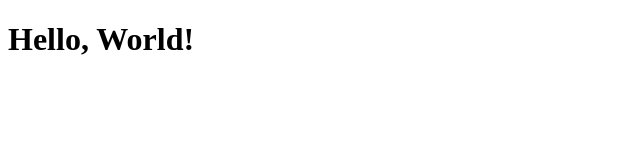
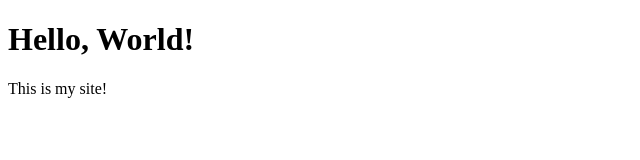
Before and after one commit to kevin-ci/2409-WECA-GitIntro, a plain HTML site: page index.html in a window 1280 px wide. Shown: the whole page, without its empty margins (0-640 px from the left). Drawn offline with Linux system fonts and the light colour scheme.

Commit message:
add paragraph to homepage

```diff
--- a/index.html
+++ b/index.html
@@ -7,5 +7,6 @@
 </head>
 <body>
     <h1>Hello, World!</h1>
+    <p>This is my site!</p>
 </body>
 </html>
```
